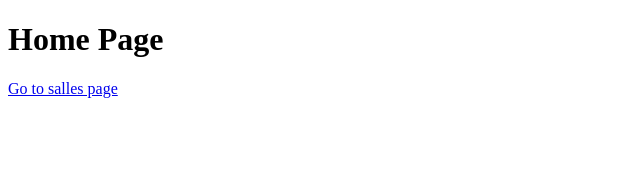
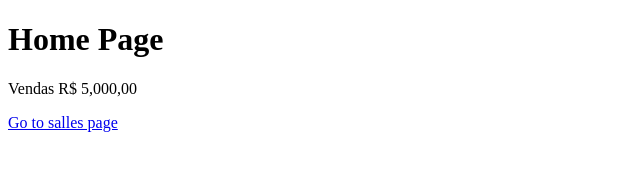
Before and after one commit to evandrobdea/githubclass, a plain HTML site: page index.html in a window 1280 px wide. Shown: the whole page, without its empty margins (0-640 px from the left). Drawn offline with Linux system fonts and the light colour scheme.

Commit message:
Acrescentado o valor das vendas

```diff
--- a/index.html
+++ b/index.html
@@ -8,6 +8,7 @@
 </head>
 <body>
     <h1>Home Page</h1>
+    <p>Vendas R$ 5,000,00</p>
     <a href="salles.html">Go to salles page</a>
 </body>
 </html>
```
